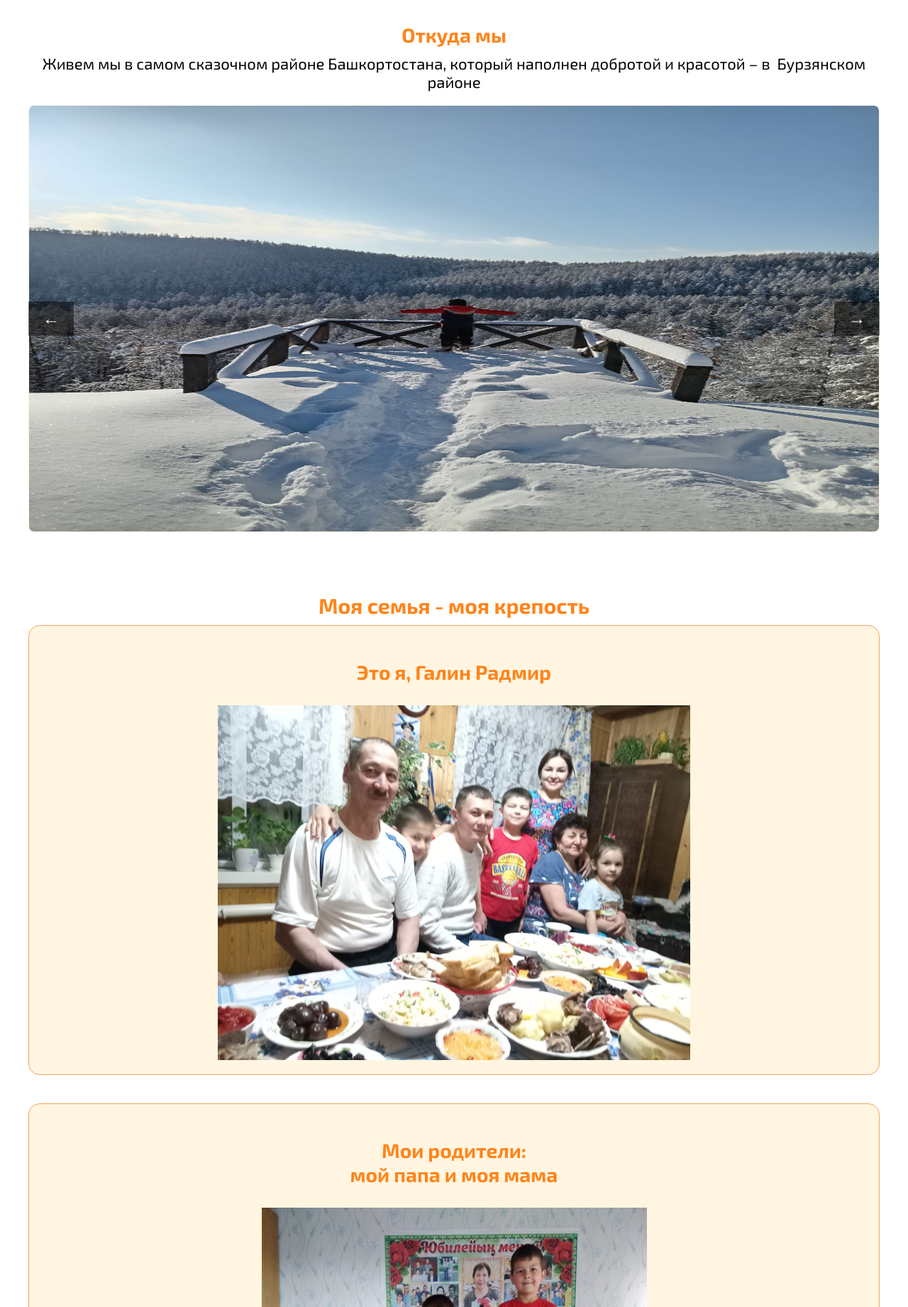
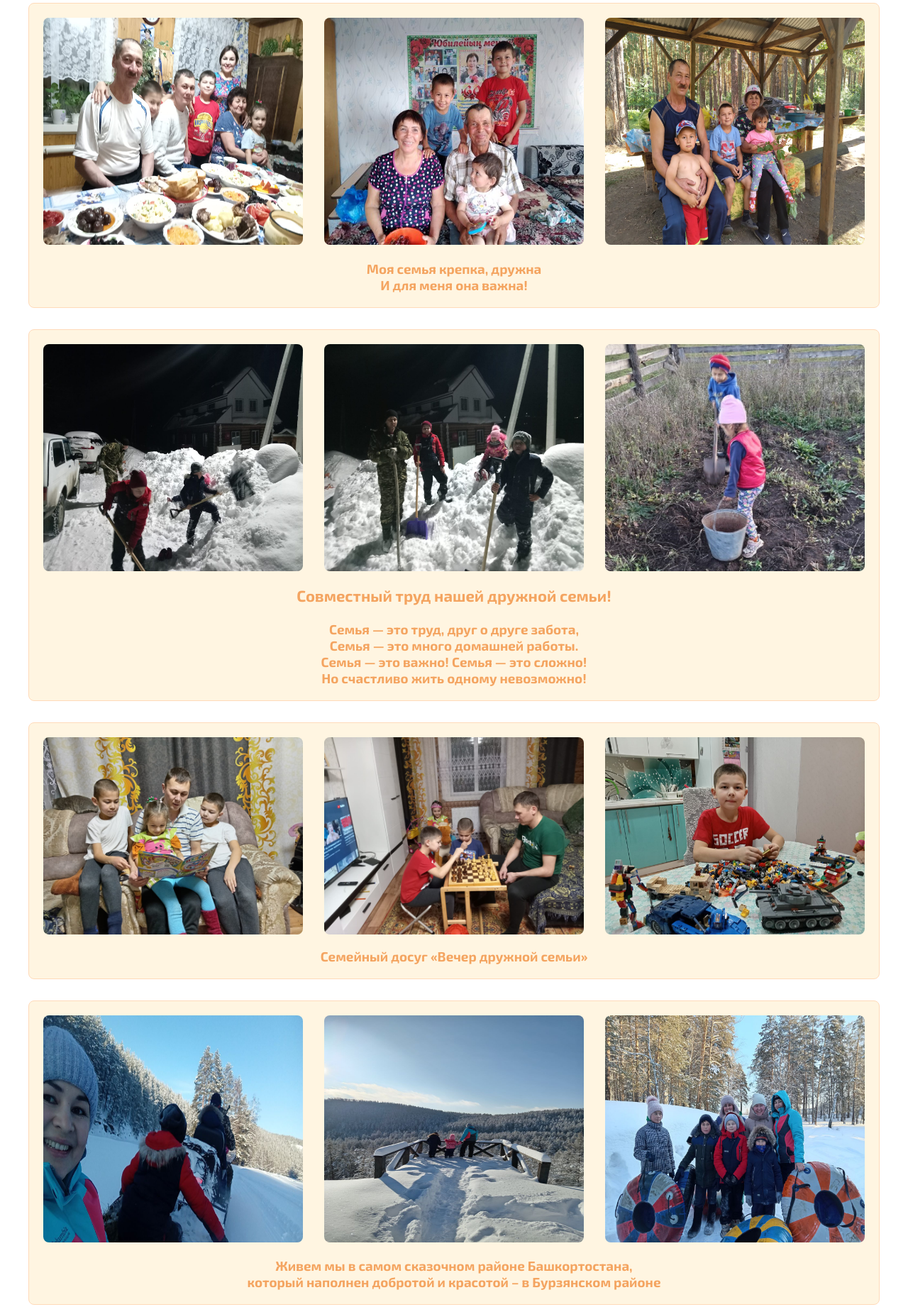
Before and after one commit to RozaliyaGalina/radmir-family, a plain HTML site: page about.html in a window 1280 px wide. Shown: the part 217-2059 px from the top of the page at 71% size. Drawn offline with Linux system fonts and the light colour scheme; files whose address does not match are found by name.

Commit message:
rewrite about page

```diff
--- a/about.html
+++ b/about.html
@@ -36,58 +36,79 @@
           <div class="title">
             <h2>О нашей дружной семье</h2>
           </div>
-          <div class="about-intro-body  about-section-image-right">
-            <div class="about-section-text">
-              <h3>Откуда мы</h3>
-              <p>Живем мы в самом сказочном районе Башкортостана, который наполнен добротой и красотой – в  Бурзянском
-                районе
-              </p>
-            </div>
-            <div class="slider-container">
-              <div class="slider">
-                <img src="img/nature/2.jpg" alt="">
-                <img src="img/nature/1.jpg" alt="">
-                <img src="img/nature/3.jpg" alt="">
-                <img src="img/nature/4.jpg" alt="">
-                <img src="img/nature/5.jpg" alt="">
-              </div>
-              <button class="prev-button">←</button>
-              <button class="next-button">→</button>
-            </div>
+        </div>
+
+        <div class="about-section-block">
+          <div class="images">
+            <a href="img/family/1.jpg" target="_blank">
+              <img src="img/family/1.jpg" alt="">
+            </a>
+            <a href="img/family/2.jpg" target="_blank">
+              <img src="img/family/2.jpg" alt="">
+            </a>
+            <a href="img/family/3.jpg" target="_blank">
+              <img src="img/family/3.jpg" alt="">
+            </a>
+          </div>
+          <div class="description">
+            <h3>Моя семья крепка, дружна <br> И для меня она важна!</h3>
           </div>
         </div>
-      </div>
-    </section>
 
-    <section class="site-section about-section about-family">
-      <div class="container">
-        <div class="about-family-content">
-          <div class="title">
-            <h2>Моя семья - моя крепость</h2>
+        <div class="about-section-block">
+          <div class="images">
+            <a href="img/family/4.jpg" target="_blank">
+              <img src="img/family/4.jpg" alt="">
+            </a>
+            <a href="img/family/5.jpg" target="_blank">
+              <img src="img/family/5.jpg" alt="">
+            </a>
+            <a href="img/family/6.jpg" target="_blank">
+              <img src="img/family/6.jpg" alt="">
+            </a>
           </div>
-          <div class="about-family-card about-section-image-left">
-            <img src="img/family/1.jpg" height="500" alt="">
-            <div class="about-section-text">
-              <h3>Это я, Галин Радмир</h3>
-            </div>
+          <div class="description">
+            <h3><span style="font-size: 22px; margin-bottom: 20px;">Совместный труд нашей дружной семьи!</span> <br><br>
+              Семья — это труд, друг о друге забота, <br> Семья — это много домашней работы. <br> Семья — это важно!
+              Семья — это сложно!
+              <br> Но счастливо жить одному невозможно!
+            </h3>
           </div>
-          <div class="about-family-card about-section-image-right">
-            <div class="about-section-text">
-              <h3>Мои родители: <br> мой папа и моя мама</h3>
-            </div>
-            <img src="img/family/2.jpg" height="500" alt="">
+        </div>
+
+        <div class="about-section-block">
+          <div class="images">
+            <a href="img/family/7.jpg" target="_blank">
+              <img src="img/family/7.jpg" alt="">
+            </a>
+            <a href="img/family/8.jpg" target="_blank">
+              <img src="img/family/8.jpg" alt="">
+            </a>
+            <a href="img/family/9.jpg" target="_blank">
+              <img src="img/family/9.jpg" alt="">
+            </a>
           </div>
-          <div class="about-family-card about-section-image-left">
-            <img src="img/family/3.jpg" height="500" alt="">
-            <div class="about-section-text">
-              <h3>Я с младшим братом и сестренкой</h3>
-            </div>
+          <div class="description">
+            <h3>Семейный досуг «Вечер дружной семьи»</h3>
           </div>
-          <div class="about-family-card about-section-image-right">
-            <div class="about-section-text">
-              <h3>Мои любимые бабушка и дедушка</h3>
-            </div>
-            <img src="img/family/4.jpg" height="500" alt="">
+        </div>
+
+        <div class="about-section-block">
+          <div class="images">
+            <a href="img/family/10.jpg" target="_blank">
+              <img src="img/family/10.jpg" alt="">
+            </a>
+            <a href="img/family/11.jpg" target="_blank">
+              <img src="img/family/11.jpg" alt="">
+            </a>
+            <a href="img/family/12.jpg" target="_blank">
+              <img src="img/family/12.jpg" alt="">
+            </a>
+          </div>
+          <div class="description">
+            <h3>Живем мы в самом сказочном районе Башкортостана, <br> который наполнен добротой и красотой – в
+              Бурзянском районе
+            </h3>
           </div>
         </div>
       </div>
--- a/style.css
+++ b/style.css
@@ -1,17 +1,19 @@
 @font-face {
-    font-family: "Exo2";
+	font-family: 'Exo2';
 	font-style: normal;
 	font-weight: 400;
-    src: url(/fonts/Exo2-Regular.woff2) format("woff2"), url(/fonts/Exo2-Regular.woff) format("woff");
-    font-display: swap
+	src: url(/fonts/Exo2-Regular.woff2) format('woff2'),
+		url(/fonts/Exo2-Regular.woff) format('woff');
+	font-display: swap;
 }
 
 @font-face {
-    font-family: "Exo2";
+	font-family: 'Exo2';
 	font-style: normal;
 	font-weight: 700;
-    src: url(/fonts/Exo2-Bold.woff2) format("woff2"), url(/fonts/Exo2-Bold.woff) format("woff");
-    font-display: swap
+	src: url(/fonts/Exo2-Bold.woff2) format('woff2'),
+		url(/fonts/Exo2-Bold.woff) format('woff');
+	font-display: swap;
 }
 
 body {
@@ -38,7 +40,7 @@ h4,
 h5,
 h6,
 p {
-    font-family: "Exo2", "Arial", sans-serif
+	font-family: 'Exo2', 'Arial', sans-serif;
 }
 
 .visually-hidden {
@@ -56,7 +58,7 @@ p {
 
 .main-header {
 	padding: 20px 0;
-    background-color: #FFF5E1;
+	background-color: #fff5e1;
 }
 
 .main-header .header-content {
@@ -73,7 +75,7 @@ p {
 }
 
 .main-header .header-content .header-logo img {
-    border: 1px solid #FFDAB9;
+	border: 1px solid #ffdab9;
 	border-radius: 8px;
 	margin-right: 10px;
 }
@@ -88,7 +90,7 @@ p {
 .main-header .header-content ul {
 	margin: 0;
 	padding: 6px 10px;
-    border: 1px solid #FFDAB9;
+	border: 1px solid #ffdab9;
 	background-color: #fff;
 	border-radius: 6px;
 	list-style-type: none;
@@ -105,9 +107,9 @@ p {
 	display: block;
 	padding: 5px 12px;
 	border-radius: 6px;
-    background-color: #FFDAB9;
+	background-color: #ffdab9;
 	color: #000;
-    transition: all .3s ease-in-out;
+	transition: all 0.3s ease-in-out;
 }
 
 .main-header .header-content ul li:not(.active) a:hover,
@@ -118,7 +120,7 @@ p {
 }
 
 .main-header .header-content ul li.active a {
-    background-color: #F4A460;
+	background-color: #f4a460;
 	font-weight: bold;
 	color: #fff;
 }
@@ -201,7 +203,6 @@ p {
 	background-color: #f8f9fa;
 }
 
-
 /* intro */
 
 .intro .intro-message {
@@ -242,7 +243,7 @@ p {
 
 .intro .intro-main-content .intro-image img {
 	border-radius: 8px;
-    border: 1px solid #FFF5E1;
+	border: 1px solid #fff5e1;
 	display: block;
 	margin: 0 auto;
 }
@@ -268,7 +269,6 @@ p {
 	}
 }
 
-
 /* gallery */
 
 .gallery .gallery-content ul {
@@ -282,7 +282,7 @@ p {
 
 .gallery .gallery-content ul li a img {
 	border-radius: 8px;
-    transition: all .3s ease-in-out;
+	transition: all 0.3s ease-in-out;
 }
 
 .gallery .gallery-content ul li a:hover img,
@@ -306,7 +306,6 @@ p {
 		gap: 20px;
 	}
 }
-
 
 /* youtube */
 
@@ -351,70 +350,6 @@ p {
 		height: 120px;
 	}
 }
-
-
-/* about-section */
-
-.about-section .about-section-text {
-    margin: auto;
-}
-
-.about-section h3 {
-    font-weight: bold;
-    font-size: 28px;
-    color: #ff8419;
-    margin-bottom: 10px;
-}
-
-.about-section p {
-    margin: 0;
-    font-size: 22px;
-}
-
-.about-section img {
-    margin: 0 auto;
-}
-
-.about-section-image-right {
-    display: grid;
-    grid-template-columns: 1.5fr 1fr;
-    gap: 30px;
-}
-
-.about-section-image-left {
-    display: grid;
-    grid-template-columns: 1fr 1.5fr;
-    gap: 30px;
-}
-
-@media (max-width: 1439px) {
-    .about-section-image-right,
-    .about-section-image-left {
-        display: flex;
-        flex-direction: column;
-        gap: 20px;
-    }
-    .about-section .about-section-text {
-        text-align: center;
-    }
-    .about-section-image-left img {
-        order: 2;
-    }
-    .about-section-image-left .about-section-text {
-        order: 1;
-    }
-}
-
-@media (max-width: 767px) {
-    .about-section .about-section-text h3 {
-        font-size: 24px;
-        margin-bottom: 5px;
-    }
-    .about-section .about-section-text p {
-        font-size: 16px;
-    }
-}
-
 
 /* slider */
 
@@ -461,56 +396,51 @@ p {
 	right: 0;
 }
 
+/* about-page */
 
-/* about-intro */
-
-.about-intro .about-intro-body .about-intro-text {
-    margin: auto;
+.about-section .about-section-block {
+	padding: 20px;
+	background-color: #fff5e1;
+	border: 1px solid #ffdab9;
+	border-radius: 8px;
+	margin-bottom: 30px;
 }
 
-.about-intro .about-intro-body .slider-container .slider img {
-    border-radius: 8px;
-    border: 1px solid #FFF5E1;
-    height: 600px;
+.about-section .about-section-block .images {
+	display: grid;
+	grid-template-columns: 1fr 1fr 1fr;
+	gap: 30px;
 }
 
-@media (max-width: 767px) {
-    .about-intro .about-intro-body .slider-container .slider img {
-        height: 300px;
-    }
+.about-section .about-section-block .images a img {
+	transition: all 0.3s ease-in-out;
 }
 
-
-/* about-family */
-
-.about-family .about-family-card {
-    background-color: #FFF5E1;
-    border: 1px solid #F4A460;
-    border-radius: 16px;
-    padding: 20px;
-    margin-bottom: 40px;
+.about-section .about-section-block .images a:hover img,
+.about-section .about-section-block .images a:focus img,
+.about-section .about-section-block .images a:active img {
+	transform: scale(1.03);
 }
 
-@media (max-width: 767px) {
-    .about-family .about-family-card {
-        margin-bottom: 20px;
-    }
-    .about-family .about-family-card h3 {
-        font-size: 20px;
-        margin-top: 0;
-        margin-bottom: 0;
-    }
-    .about-family .about-family-card img {
-        height: 300px;
-    }
+.about-section .about-section-block .images img {
+	border-radius: 8px;
+	width: 100%;
+	height: 100%;
+	max-height: 320px;
+	/* margin: 0 auto; */
 }
 
+.about-section .about-section-block .description h3 {
+	margin-bottom: 0;
+	text-align: center;
+	color: #f4a460;
+}
 
 /* footer */
 
 .main-footer {
 	padding: 20px 0;
-    background-color: #F4A460;
+	background-color: #f4a460;
 }
 
 .main-footer .footer-content ul {
@@ -533,7 +463,7 @@ p {
 	flex-direction: row;
 	align-items: center;
 	color: #fff;
-    transition: all .3s ease-in-out;
+	transition: all 0.3s ease-in-out;
 	border: 1px solid #fff;
 	border-radius: 8px;
 	padding: 6px 12px;
```
Lines whose indentation alone changed are shown as unchanged.
